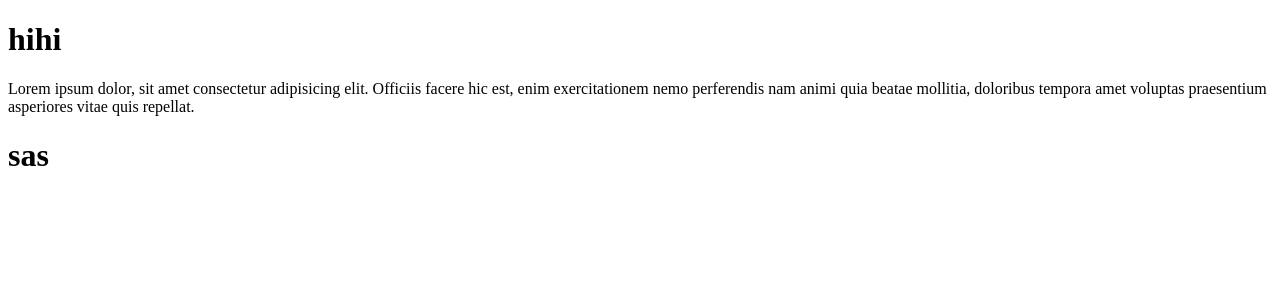
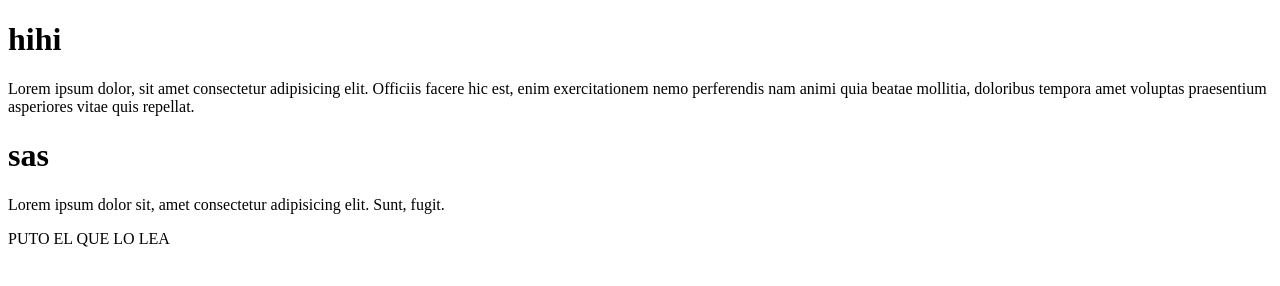
Before and after one commit to DanielMtz11/fundamentosOctubre, a plain HTML site: page index.html in a window 1280 px wide. Drawn offline with Linux system fonts and the light colour scheme.

Commit message:
cambio en develop

```diff
--- a/index.html
+++ b/index.html
@@ -13,5 +13,11 @@
 
         <h1>sas</h1>
 
+        <p>Lorem ipsum dolor sit, amet consectetur adipisicing elit. Sunt, fugit.</p>
+
+
+        <article>
+            PUTO EL QUE LO LEA
+        </article>
     </body>
     </html>
```
